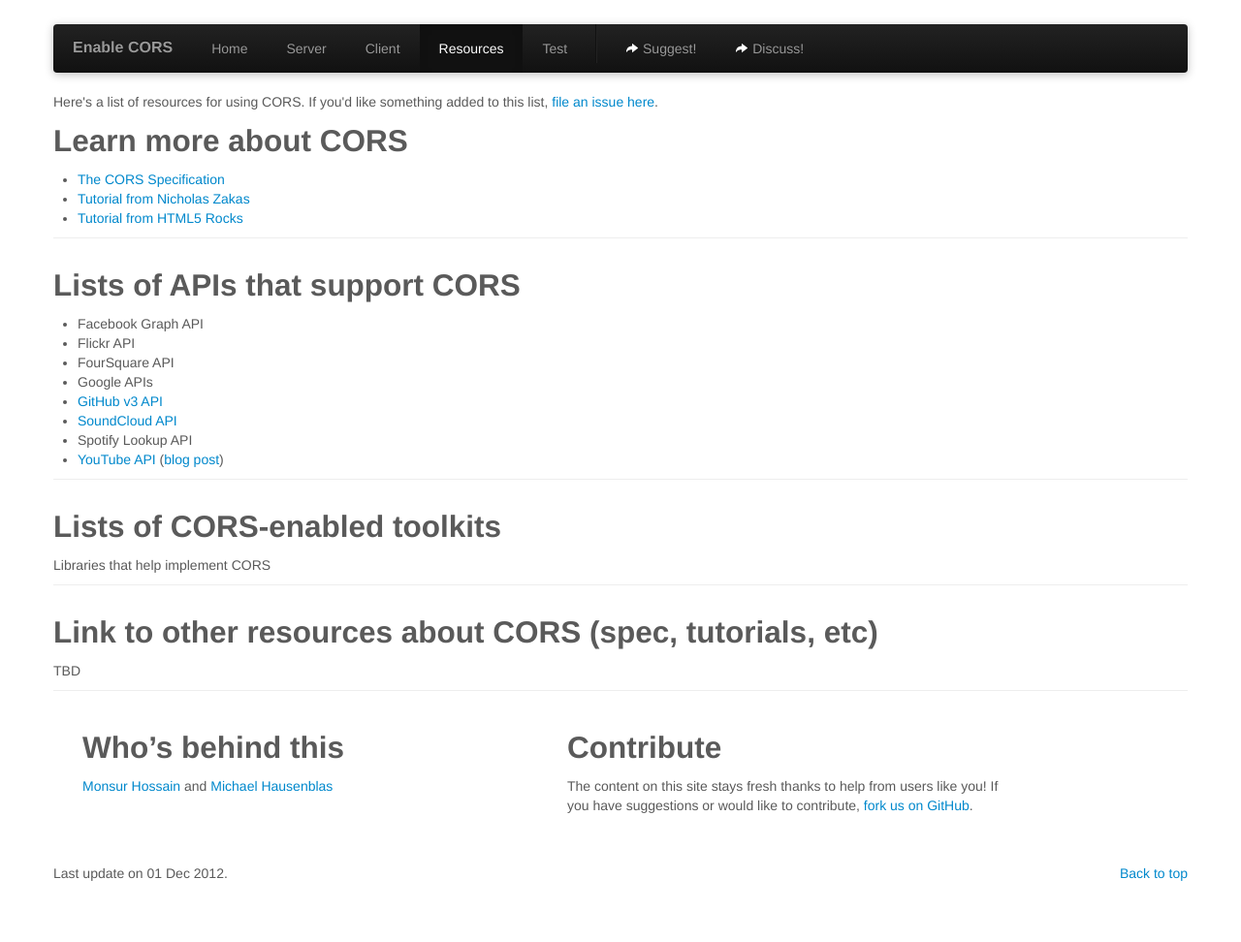
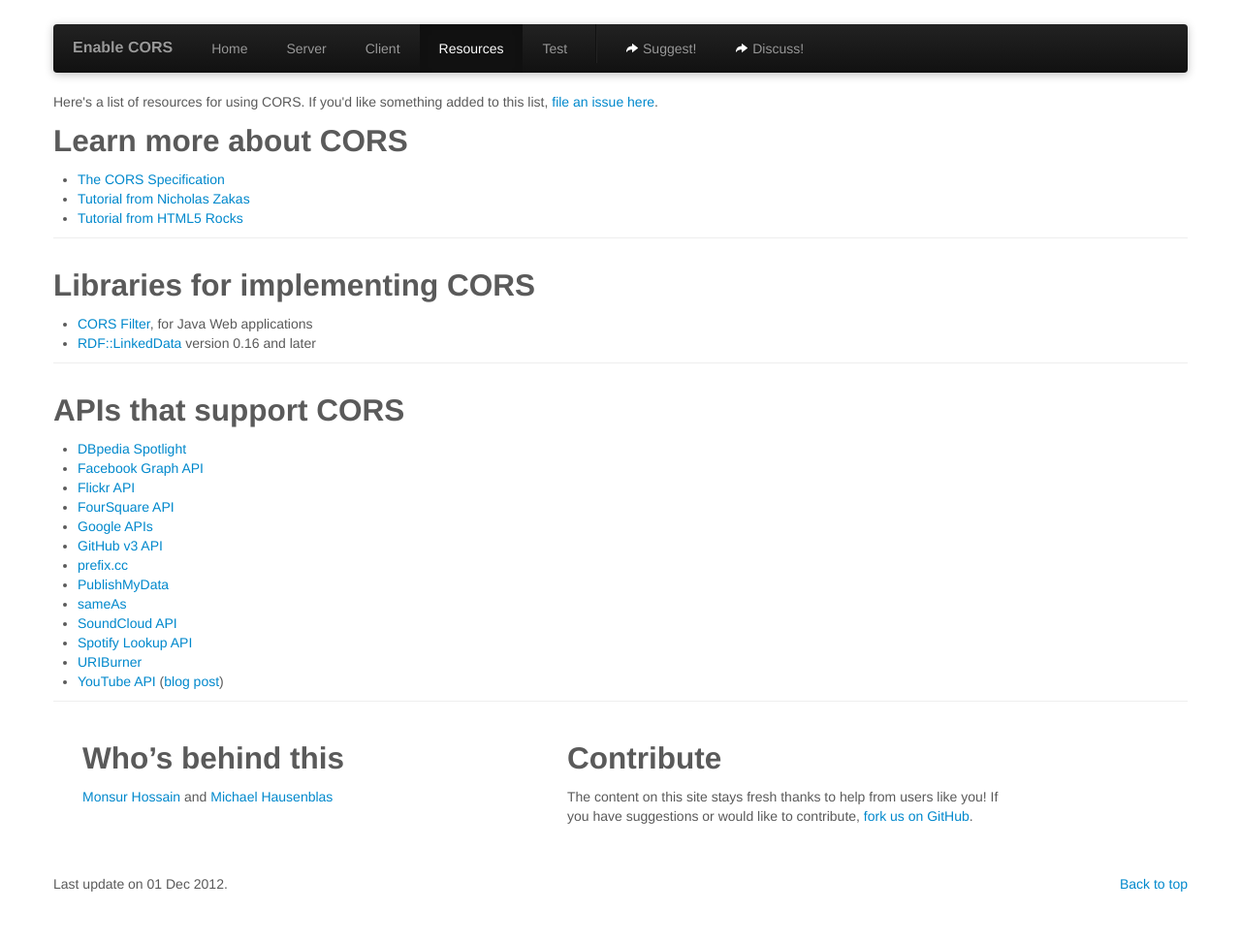
Before and after one commit to monsur/enable-cors.org, a Jekyll site: the page built from resources.html, in a window 1280 px wide. Shown: the whole page at 97% size. Built offline with Jekyll 4.4.1, drawn with Linux system fonts in a browser that asks for light colours.

Commit message:
Updating links to more resources.

```diff
--- a/resources.html
+++ b/resources.html
@@ -17,25 +17,30 @@
 		</section>
 
 		<section>
-		<h2 id="deployment">Lists of APIs that support CORS</h2>
+		<h2>Libraries for implementing CORS</h2>
 		<ul>
-		<li>Facebook Graph API</li>
-		<li>Flickr API</li>
-		<li>FourSquare API</li>
-		<li>Google APIs</li>
+		<li><a href="http://software.dzhuvinov.com/cors-filter.html">CORS Filter</a>, for Java Web applications</li>
+		<li><a href="http://search.cpan.org/dist/RDF-LinkedData/">RDF::LinkedData</a> version 0.16 and later</li>
+		</ul>
+		</section>
+
+		<section>
+		<h2>APIs that support CORS</h2>
+		<ul>
+		<li><a href="https://github.com/dbpedia-spotlight/dbpedia-spotlight/">DBpedia Spotlight</a></li>
+		<li><a href="developers.facebook.com/docs/reference/api/">Facebook Graph API</a></li>
+		<li><a href="http://www.flickr.com/services/api/">Flickr API</a></li>
+		<li><a href="https://developer.foursquare.com/">FourSquare API</a></li>
+		<li><a href="https://developers.google.com/">Google APIs</a></li>
 		<li><a href="http://developer.github.com/v3/#cross-origin-resource-sharing">GitHub v3 API</a></li>
+		<li><a href="http://prefix.cc/">prefix.cc</a></li>
+		<li><a href="http://publishmydata.com/">PublishMyData</a></li>
+		<li><a href="http://sameas.org/">sameAs</a></li>
 		<li><a href="http://developers.soundcloud.com/docs#crossdomain">SoundCloud API</a></li>
-		<li>Spotify Lookup API</li>
+		<li><a href="https://developer.spotify.com/technologies/web-api/">Spotify Lookup API</a></li>
+		<li><a href="http://linkeddata.uriburner.com/">URIBurner</a></li>
 		<li><a href="https://developers.google.com/youtube/">YouTube API</a> (<a href="http://apiblog.youtube.com/2012/05/unlocking-javascripts-potential-with.html">blog post</a>)</li>
 		</ul>
 		</section>
 
-		<section>
-		<h2 id="toolkits">Lists of CORS-enabled toolkits</h2>
-		<p>Libraries that help implement CORS</p>
-		</section>
-		<section>
-		<h2>Link to other resources about CORS (spec, tutorials, etc)</h2>
-		<p>TBD</p>
-		</section>
 	</div>
```
